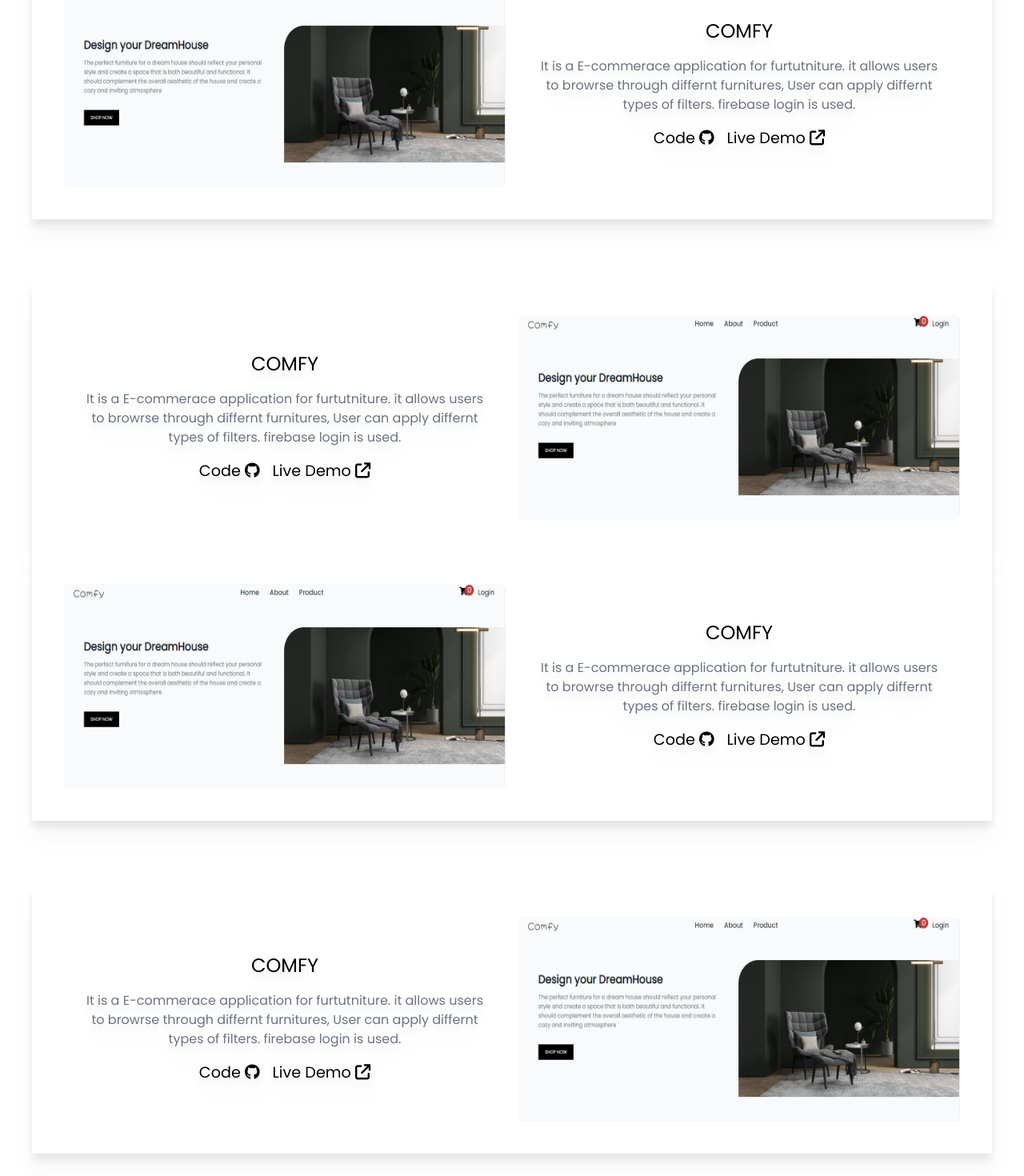
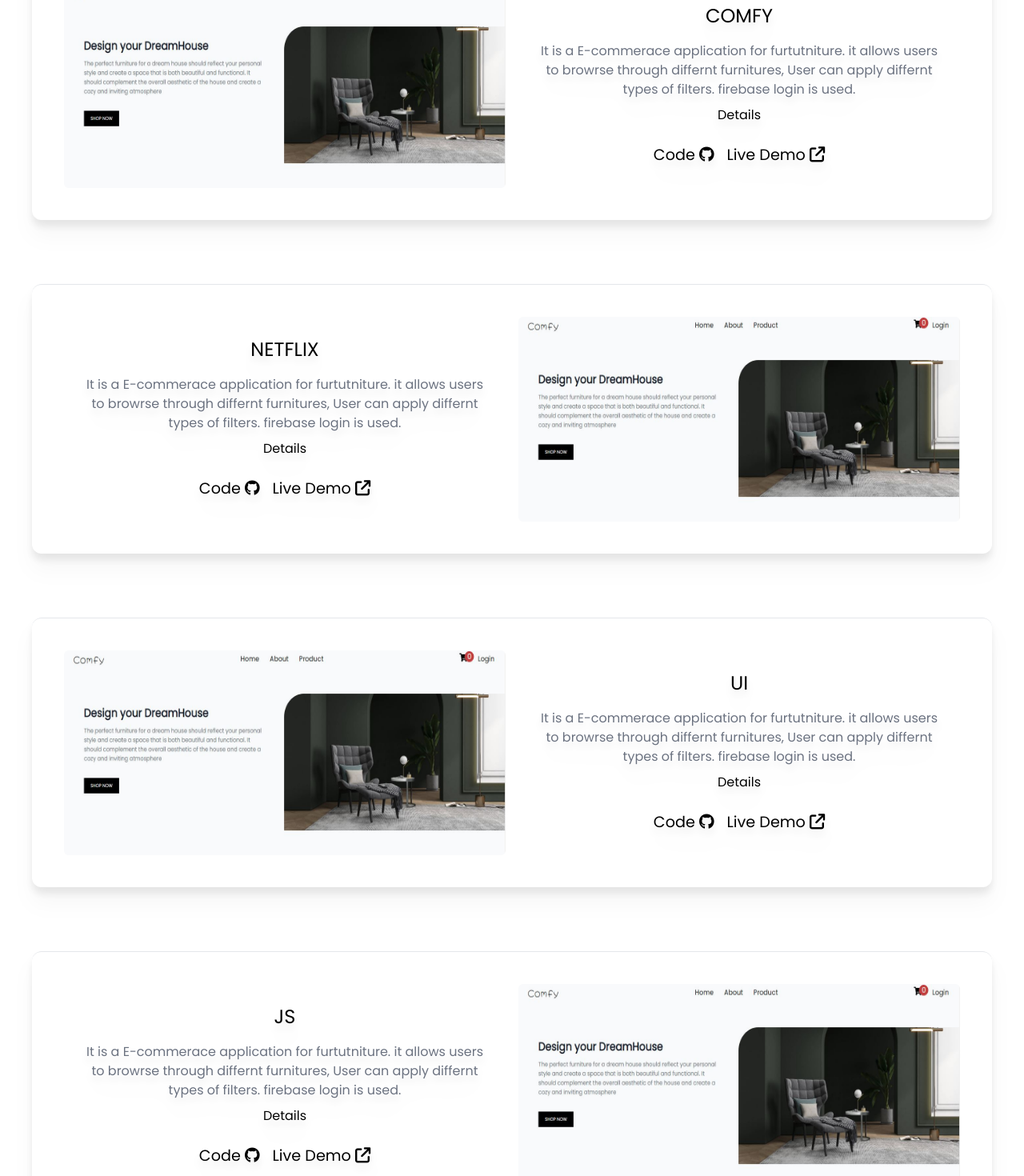
Before and after one commit to apj19/PortfolioReact, a React (Vite) app: page / in a window 1280 px wide. Shown: the part 800-2270 px from the top of the page at 80% size. Built offline with nearby package versions, Linux system fonts and the light colour scheme.

Commit message:
details feature added

```diff
--- a/src/pages/Home.jsx
+++ b/src/pages/Home.jsx
@@ -1,7 +1,9 @@
-import React from "react";
+import React, { useState } from "react";
 import Hero from "../components/Hero";
 
 function Home() {
+  const [showDetails, setShowDetails] = useState(false);
+  const [number, setNumber] = useState(0);
   return (
     <main className="pt-16 font-['Poppins']">
       <Hero />
@@ -10,7 +12,8 @@ function Home() {
           PORTFOLIO
         </h2>
         {/* Ecommrace Project */}
-        <section className="grid grid-cols-1 gap-4 md:grid-cols-2 px-10 py-10 drop-shadow-xl bg-white mb-20">
+
+        <section className="grid grid-cols-1 gap-4 md:grid-cols-2 px-2 md:px-10 py-10 drop-shadow-xl bg-white mb-20 rounded-xl border-t ">
           <div className="h-64 bg-cover">
             <img
               className="object-fit w-full h-full rounded-md"
@@ -18,16 +21,32 @@ function Home() {
               alt=""
             />
           </div>
+
           <div className=" flex flex-col justify-center items-center px-6 drop-shadow-xl">
             <h2 className="text-xl font-[500]  md:text-2xl">COMFY</h2>
 
-            <p className="mt-4 text-center text-gray-500 ">
+            <p className="mt-4 text-[0.8rem] md:text-[1rem] text-center text-gray-500 ">
               It is a E-commerace application for furtutniture. it allows users
               to browrse through differnt furnitures, User can apply differnt
               types of filters. firebase login is used.
             </p>
 
-            <div className="text-[1.2rem] mt-4">
+            <button
+              onClick={() => {
+                if (number != 1) {
+                  setNumber(1);
+                  setShowDetails(true);
+                } else {
+                  setNumber(1);
+                  setShowDetails((s) => !s);
+                }
+              }}
+              className="my-2"
+            >
+              Details
+            </button>
+
+            <div className=" md:text-[1.2rem] mt-4">
               <a className=" font-[500] mr-4" href="http://" target="_blank">
                 Code <i className="fa-brands fa-github"></i>
               </a>
@@ -37,27 +56,48 @@ function Home() {
               </a>
             </div>
           </div>
+
+          {number == 1 && showDetails && (
+            <div className="flex flex-col justify-center items-center px-6 ">
+              Details Showing
+            </div>
+          )}
         </section>
 
-        {/* Netflix Project */}
-        <section className="grid grid-cols-1 gap-4 md:grid-cols-2 px-10 py-10 drop-shadow-xl bg-white">
-          <div className="h-64 bg-cover md:col-start-2 ">
+        {/* netflix */}
+        <section className="grid grid-cols-1 gap-4 md:grid-cols-2 px-2 md:px-10 py-10 drop-shadow-xl bg-white mb-20 rounded-xl border-t  ">
+          <div className="h-64 bg-cover md:col-start-2">
             <img
               className="object-fit w-full h-full rounded-md"
               src="../p1.JPG"
               alt=""
             />
           </div>
-          <div className="md:col-start-1 md:row-start-1 flex flex-col justify-center items-center px-6 drop-shadow-xl">
-            <h2 className="text-xl font-[500]  md:text-2xl">COMFY</h2>
+          <div className=" flex flex-col justify-center items-center px-6 drop-shadow-xl md:row-start-1">
+            <h2 className="text-xl font-[500]  md:text-2xl">NETFLIX</h2>
 
-            <p className="mt-4 text-center text-gray-500 ">
+            <p className="mt-4 text-[0.8rem] md:text-[1rem] text-center text-gray-500 ">
               It is a E-commerace application for furtutniture. it allows users
               to browrse through differnt furnitures, User can apply differnt
               types of filters. firebase login is used.
             </p>
 
-            <div className="text-[1.2rem] mt-4">
+            <button
+              onClick={() => {
+                if (number != 2) {
+                  setNumber(2);
+                  setShowDetails(true);
+                } else {
+                  setNumber(2);
+                  setShowDetails((s) => !s);
+                }
+              }}
+              className="my-2"
+            >
+              Details
+            </button>
+
+            <div className=" md:text-[1.2rem] mt-4">
               <a className=" font-[500] mr-4" href="http://" target="_blank">
                 Code <i className="fa-brands fa-github"></i>
               </a>
@@ -67,10 +107,17 @@ function Home() {
               </a>
             </div>
           </div>
+
+          {number == 2 && showDetails && (
+            <div className="flex flex-col justify-center items-center px-6 ">
+              Details Showing
+            </div>
+          )}
         </section>
 
-        {/* UI Project */}
-        <section className="grid grid-cols-1 gap-4 md:grid-cols-2 px-10 py-10 drop-shadow-xl bg-white mb-20">
+        {/* {Ui Project} */}
+
+        <section className="grid grid-cols-1 gap-4 md:grid-cols-2 px-2 md:px-10 py-10 drop-shadow-xl bg-white mb-20 rounded-xl border-t ">
           <div className="h-64 bg-cover">
             <img
               className="object-fit w-full h-full rounded-md"
@@ -78,16 +125,32 @@ function Home() {
               alt=""
             />
           </div>
+
           <div className=" flex flex-col justify-center items-center px-6 drop-shadow-xl">
-            <h2 className="text-xl font-[500]  md:text-2xl">COMFY</h2>
+            <h2 className="text-xl font-[500]  md:text-2xl">UI </h2>
 
-            <p className="mt-4 text-center text-gray-500 ">
+            <p className="mt-4 text-[0.8rem] md:text-[1rem] text-center text-gray-500 ">
               It is a E-commerace application for furtutniture. it allows users
               to browrse through differnt furnitures, User can apply differnt
               types of filters. firebase login is used.
             </p>
 
-            <div className="text-[1.2rem] mt-4">
+            <button
+              onClick={() => {
+                if (number != 3) {
+                  setNumber(3);
+                  setShowDetails(true);
+                } else {
+                  setNumber(3);
+                  setShowDetails((s) => !s);
+                }
+              }}
+              className="my-2"
+            >
+              Details
+            </button>
+
+            <div className=" md:text-[1.2rem] mt-4">
               <a className=" font-[500] mr-4" href="http://" target="_blank">
                 Code <i className="fa-brands fa-github"></i>
               </a>
@@ -97,27 +160,48 @@ function Home() {
               </a>
             </div>
           </div>
+
+          {number == 3 && showDetails && (
+            <div className="flex flex-col justify-center items-center px-6 ">
+              Details Showing
+            </div>
+          )}
         </section>
 
-        {/* Js Project */}
-        <section className="grid grid-cols-1 gap-4 md:grid-cols-2 px-10 py-10 drop-shadow-xl bg-white">
-          <div className="h-64 bg-cover md:col-start-2 ">
+        {/* JS Dom  */}
+        <section className="grid grid-cols-1 gap-4 md:grid-cols-2 px-2 md:px-10 py-10 drop-shadow-xl bg-white mb-20 rounded-xl border-t  ">
+          <div className="h-64 bg-cover md:col-start-2">
             <img
               className="object-fit w-full h-full rounded-md"
               src="../p1.JPG"
               alt=""
             />
           </div>
-          <div className="md:col-start-1 md:row-start-1 flex flex-col justify-center items-center px-6 drop-shadow-xl">
-            <h2 className="text-xl font-[500]  md:text-2xl">COMFY</h2>
+          <div className=" flex flex-col justify-center items-center px-6 drop-shadow-xl md:row-start-1">
+            <h2 className="text-xl font-[500]  md:text-2xl">JS</h2>
 
-            <p className="mt-4 text-center text-gray-500 ">
+            <p className="mt-4 text-[0.8rem] md:text-[1rem] text-center text-gray-500 ">
               It is a E-commerace application for furtutniture. it allows users
               to browrse through differnt furnitures, User can apply differnt
               types of filters. firebase login is used.
             </p>
 
-            <div className="text-[1.2rem] mt-4">
+            <button
+              onClick={() => {
+                if (number != 4) {
+                  setNumber(4);
+                  setShowDetails(true);
+                } else {
+                  setNumber(4);
+                  setShowDetails((s) => !s);
+                }
+              }}
+              className="my-2"
+            >
+              Details
+            </button>
+
+            <div className=" md:text-[1.2rem] mt-4">
               <a className=" font-[500] mr-4" href="http://" target="_blank">
                 Code <i className="fa-brands fa-github"></i>
               </a>
@@ -127,7 +211,15 @@ function Home() {
               </a>
             </div>
           </div>
+
+          {number == 4 && showDetails && (
+            <div className="flex flex-col justify-center items-center px-6 ">
+              Details Showing
+            </div>
+          )}
         </section>
+
+        {/* ///////////////////////////////////////// */}
       </section>
     </main>
   );
```
Also changed, not shown: 2 other files (tests, documents, lock files or other folders).
